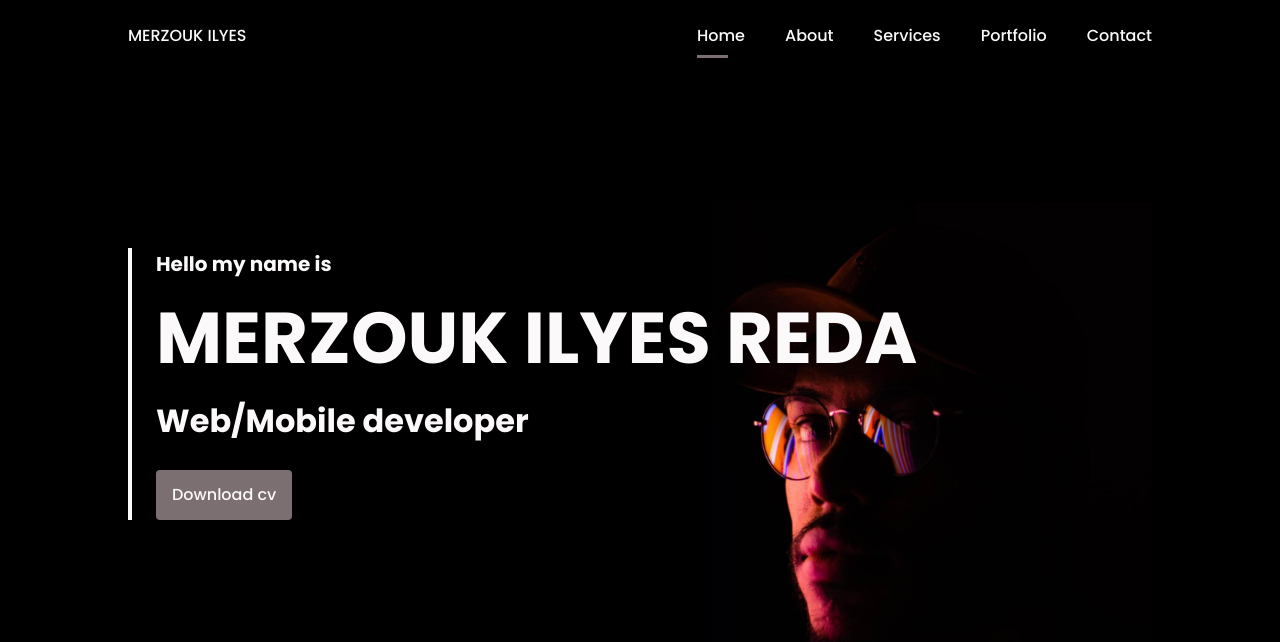
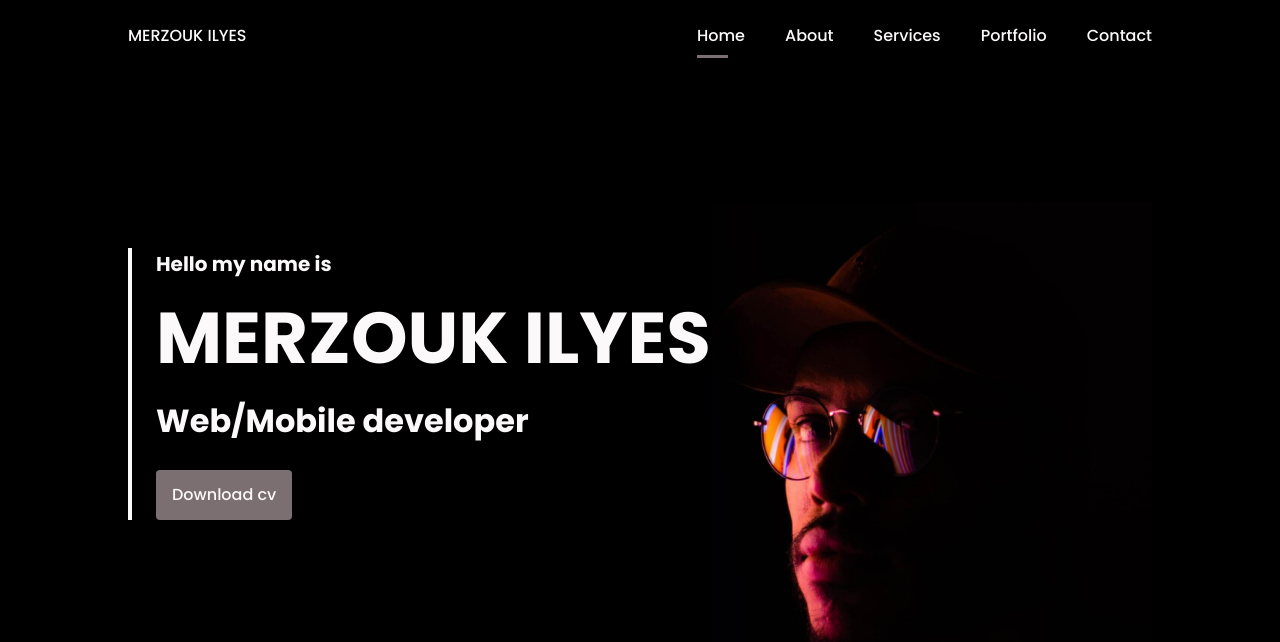
Before and after one commit to Merzouk-Ilyes/portfolio, a plain HTML site: page index.html in a window 1280 px wide. Shown: the top 642 px of the page. Drawn offline with nearby package versions, Linux system fonts and the light colour scheme.

Commit message:
removed reda

```diff
--- a/index.html
+++ b/index.html
@@ -58,7 +58,7 @@
         <div class="home__container bd-container bd-grid">
           <div class="home__data">
             <span class="home__greeting">Hello my name is</span>
-            <h1 class="home__name">MERZOUK ILYES REDA</h1>
+            <h1 class="home__name">MERZOUK ILYES </h1>
             <span class="home__profession">Web/Mobile developer</span>
             <a download="" href="assets/MERZOUK (1).pdf" class="button button-light">Download cv</a>
           </div>
```
